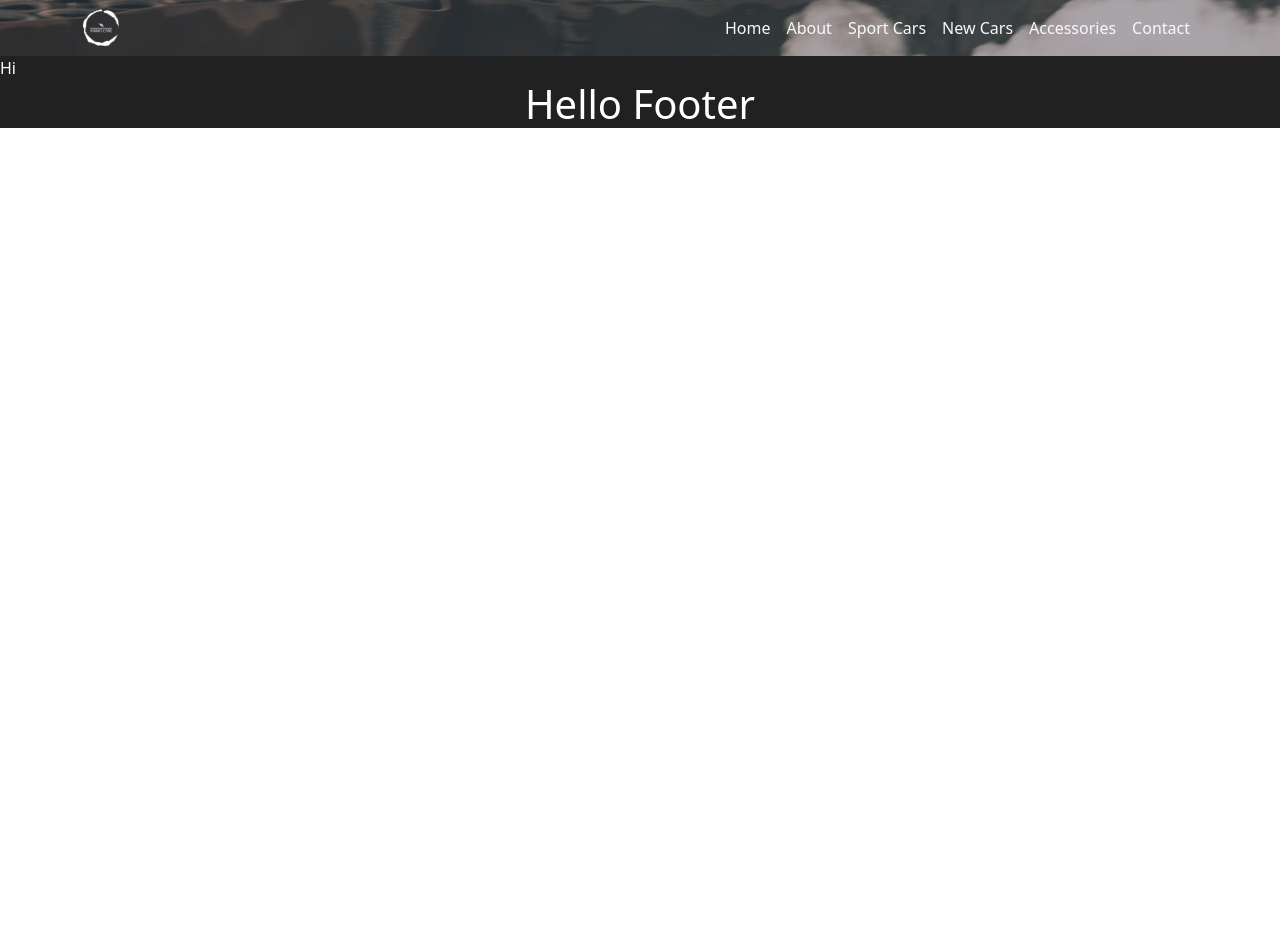
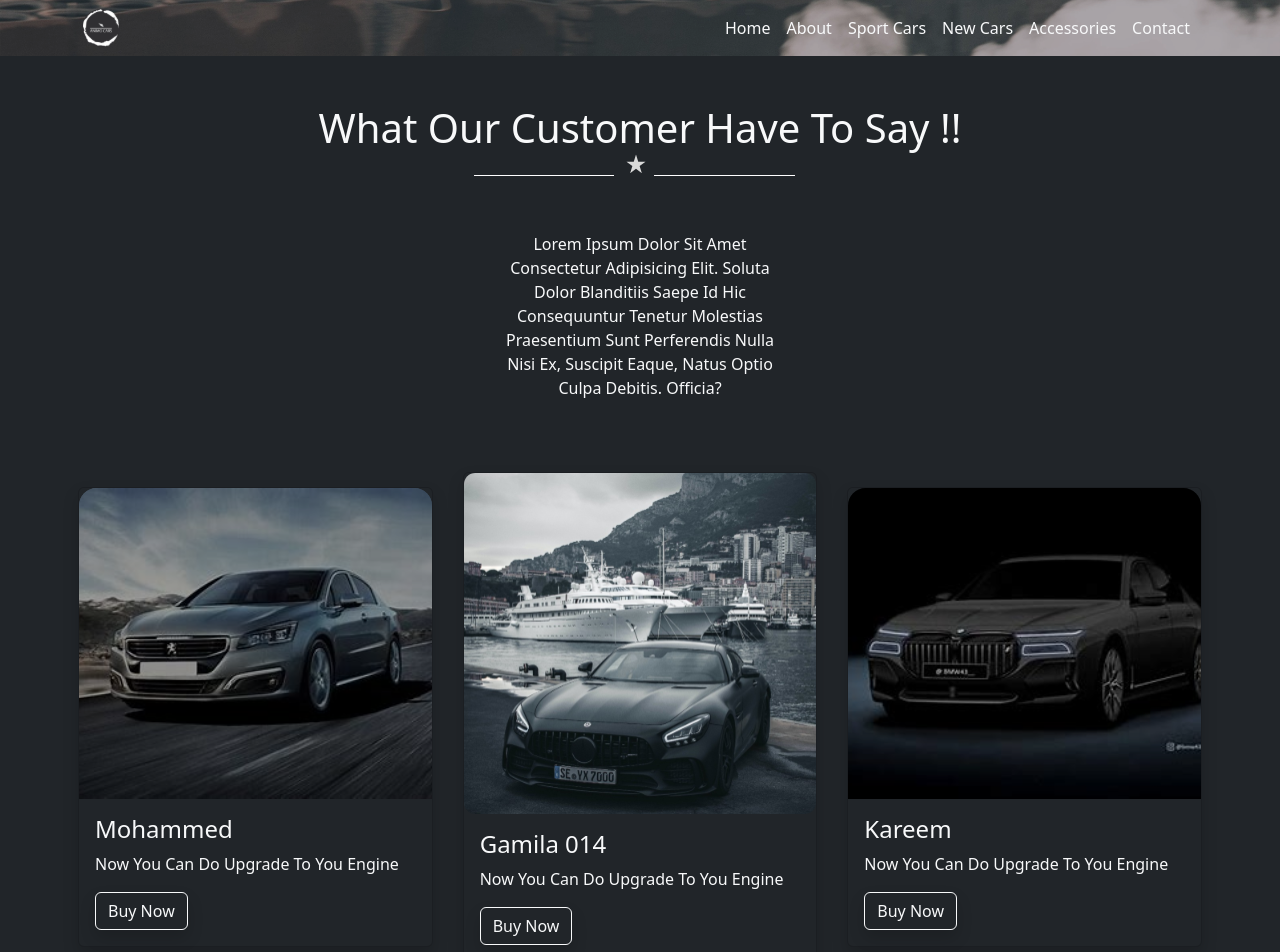
Before and after one commit to AL-Shimaa-Jamal/Amino-Cars, a Vue app in the folder templet1/: page /contact in a window 1280 px wide. Shown: the top 952 px of the page. Before the commit the page ends 800 px from the top, so only its background shows below. Built offline with nearby package versions, Linux system fonts and the light colour scheme.

Commit message:
add contact page

```diff
--- a/templet1/src/views/ContactPage.vue
+++ b/templet1/src/views/ContactPage.vue
@@ -1,4 +1,159 @@
+<template>
+  <div class="main text-capitalize bg-dark position-relative overflow-hidden text-light">
+    <div class="title text-center pt-4">
+    <h1 class="text-center p-4">what our customer have to say !!
+      <span>
+        <img src="/Star 3.svg" alt="star" />
+      </span>
+    </h1>
+    <p class="container w-25 pt-5">
+      Lorem ipsum dolor sit amet consectetur adipisicing elit. Soluta dolor blanditiis saepe id hic consequuntur tenetur molestias praesentium sunt perferendis nulla nisi ex, suscipit eaque, natus optio culpa debitis. Officia?
+    </p>
+    </div>
+    <!-- new cars images -->
+    <section class="container mt-5 p-2">
+      <!-- cars images -->
+      <div class="card-grid">
+        <!-- images cards -->
+        <div v-for="(card, i) in cars" :key="i" class="card shadow bg-dark text-light">
+          <div class="card-image">
+            <img :src="card.image" alt="cars" />
+          </div>
+          <div class="card-body">
+            <h4>{{ card.title }}</h4>
+            <div class="text-end">{{ card.rate }}</div>
+            <p>{{ card.description }}</p>
+            <div>
+              <button class="btn btn-dark text-light text-capitalize shadow btn-outline-light">buy now</button>
+            </div>
+          </div>
+        </div>
+      </div>
+      <div class="spbtn container text-center m-3">
 
-      <template>
-        hi
-      </template>
+          <span class="m-3">.</span>
+          <span class="m-3">.</span>
+          <span class="m-3">.</span>
+
+      </div>
+    </section>
+  </div>
+</template>
+
+<script>
+export default {
+  data() {
+    return {
+      cars: [
+        {
+          id: 1,
+          image: '/new (1).svg',
+          title: 'mohammed',
+          description: 'now you can do upgrade to you engine',
+
+        },
+        {
+          id: 2,
+          image: '/new (2).svg',
+          title: 'gamila 014',
+          description: 'now you can do upgrade to you engine',
+
+        },
+        {
+          id: 3,
+          image: '/new (3).svg',
+          title: 'kareem',
+          description: 'now you can do upgrade to you engine',
+
+        },
+
+      ]
+    }
+  }
+}
+</script>
+
+<style scoped>
+.main {
+  height: 100%;
+  text-transform: capitalize;
+}
+
+.title,
+h1 {
+  position: relative;
+  overflow: hidden;
+}
+.title img {
+  position: absolute;
+  width: 20px;
+  transform: translate(30%, 90%);
+  bottom: 20%;
+  right: 50%;
+}
+h1::after {
+  content: '';
+  width: 11%;
+  background-color: white;
+  height: 1px;
+  position: absolute;
+  top: 99%;
+  right: 52%;
+}
+
+h1::before {
+  content: '';
+  width: 11%;
+  background-color: white;
+  height: 1px;
+  position: absolute;
+  top: 99%;
+  right: 37.9%;
+}
+.card-grid {
+  display: grid;
+  grid-template-columns: repeat(auto-fit, minmax(250px, 1fr));
+  gap: 30px;
+  justify-content: center;
+  align-items: center;
+}
+
+.card {
+  transition: all 0.4s linear;
+}
+
+.card-image img {
+  width: 100%;
+  height: auto;
+}
+
+.card:hover {
+  cursor: pointer;
+  box-shadow: 2px 2px 10px rgb(170, 170, 170) !important;
+  border: 1px solid gray;
+}
+
+.spbtn span{
+width: 150px !important;
+height: 150px !important;
+border-radius: 50%;
+background-color: #fff;
+
+}
+
+@media screen and (max-width: 1200px) {
+  .title img {
+    display: none;
+  }
+
+  h1::after {
+    content: '';
+    width: 0%;
+  }
+
+  h1::before {
+    content: '';
+    width: 0%;
+  }
+}
+</style>
```
